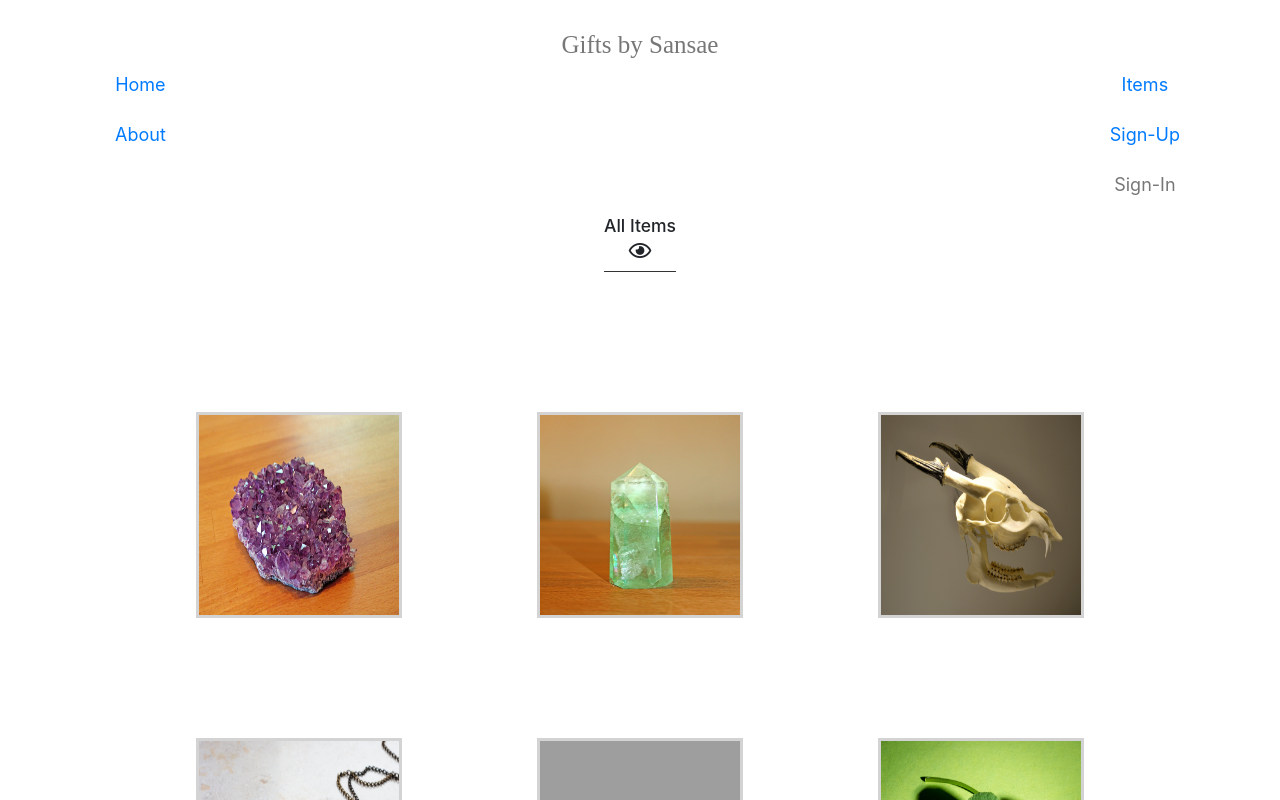
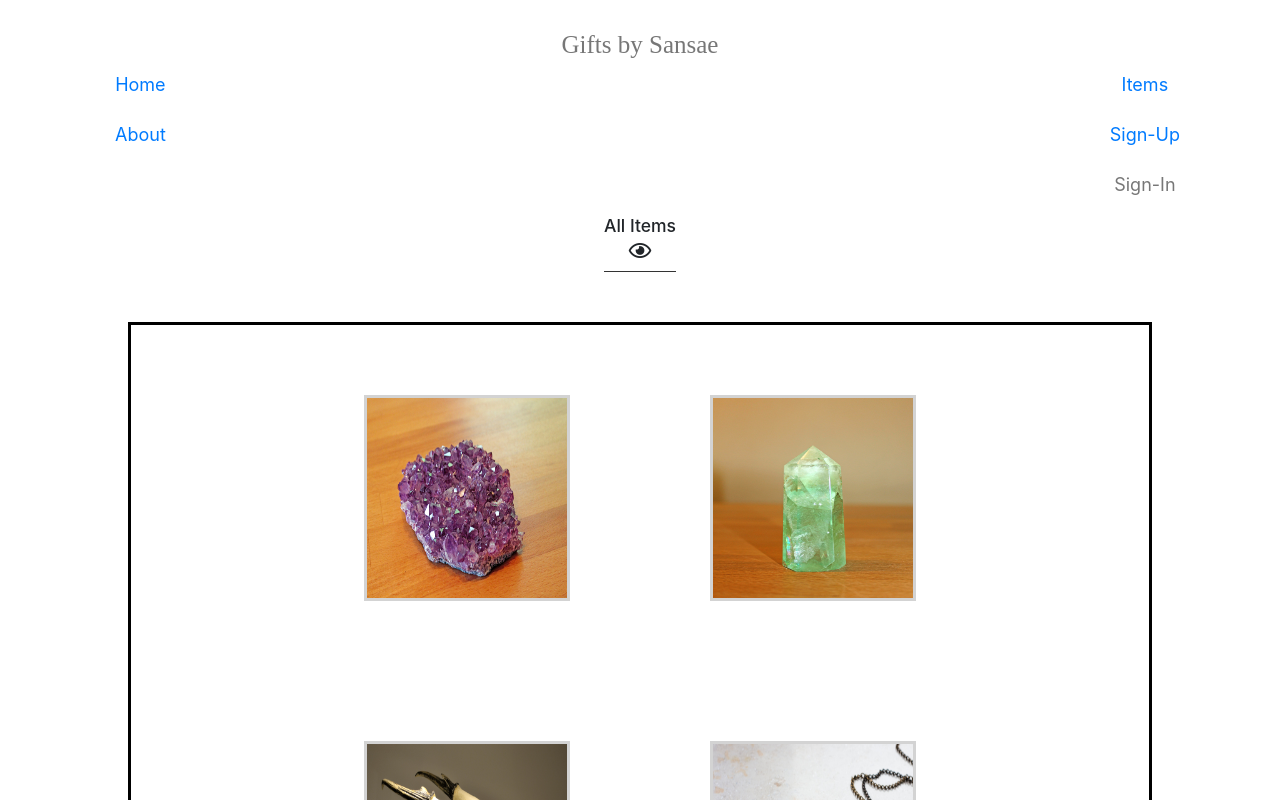
Before and after one commit to sansae/giftsBySansae, a React (Create React App) app in the folder client/: page /item in a window 1280 px wide. Shown: the top 800 px of the page. Built offline with nearby package versions, Linux system fonts and the light colour scheme; grey boxes are pictures that could not be loaded; the HTML template or start-up script is replaced by a standard one.

Commit message:
remove flex in favor of display inline-block to center items, give proportional spacing, and wrap them to next line

```diff
--- a/client/src/App.css
+++ b/client/src/App.css
@@ -209,21 +209,30 @@ ul {
 }
 
 .items-section {
-  /*border: 3px solid black;*/
-  display: flex;
-  flex-wrap: wrap;
-  justify-content: space-around;
+  border: 3px solid black;
   width: 80%;
   margin: 0 auto;
+  text-align: center;
   margin-top: 30px;
 }
 
 .items-section div {
   border: 3px solid lightgrey;
-  margin: 90px 30px 30px 30px;
+  display: inline-block;
+  margin: 70px;
 }
+
+/*.items-section div img {
+  height: 200px;
+  width: 200px;
+  transition: width 2s;
+}*/
 
 .items-section div img {
   height: 200px;
   width: 200px;
 }
+
+/*.items-section div img:hover {
+  width: 270px;
+}*/
```
